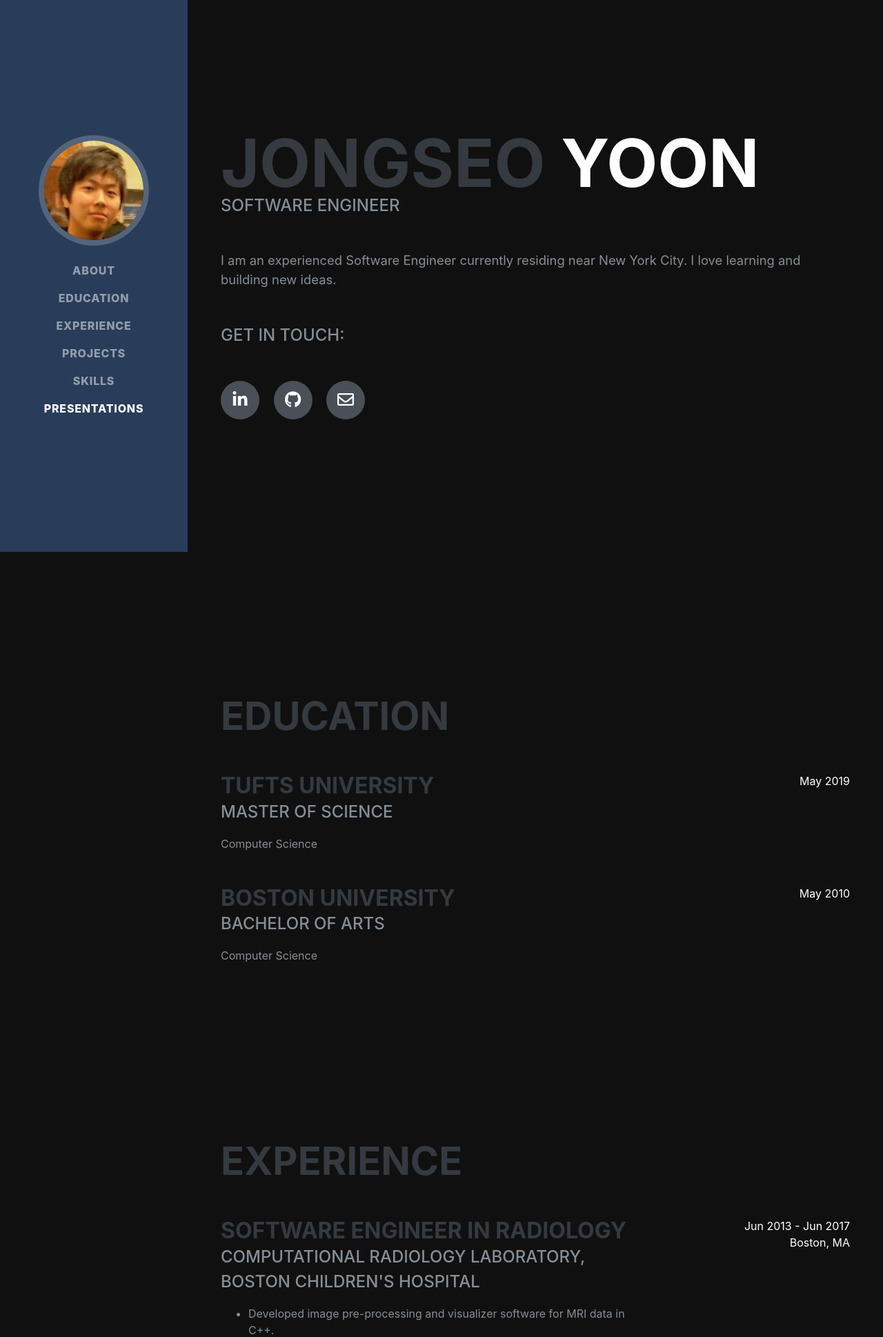
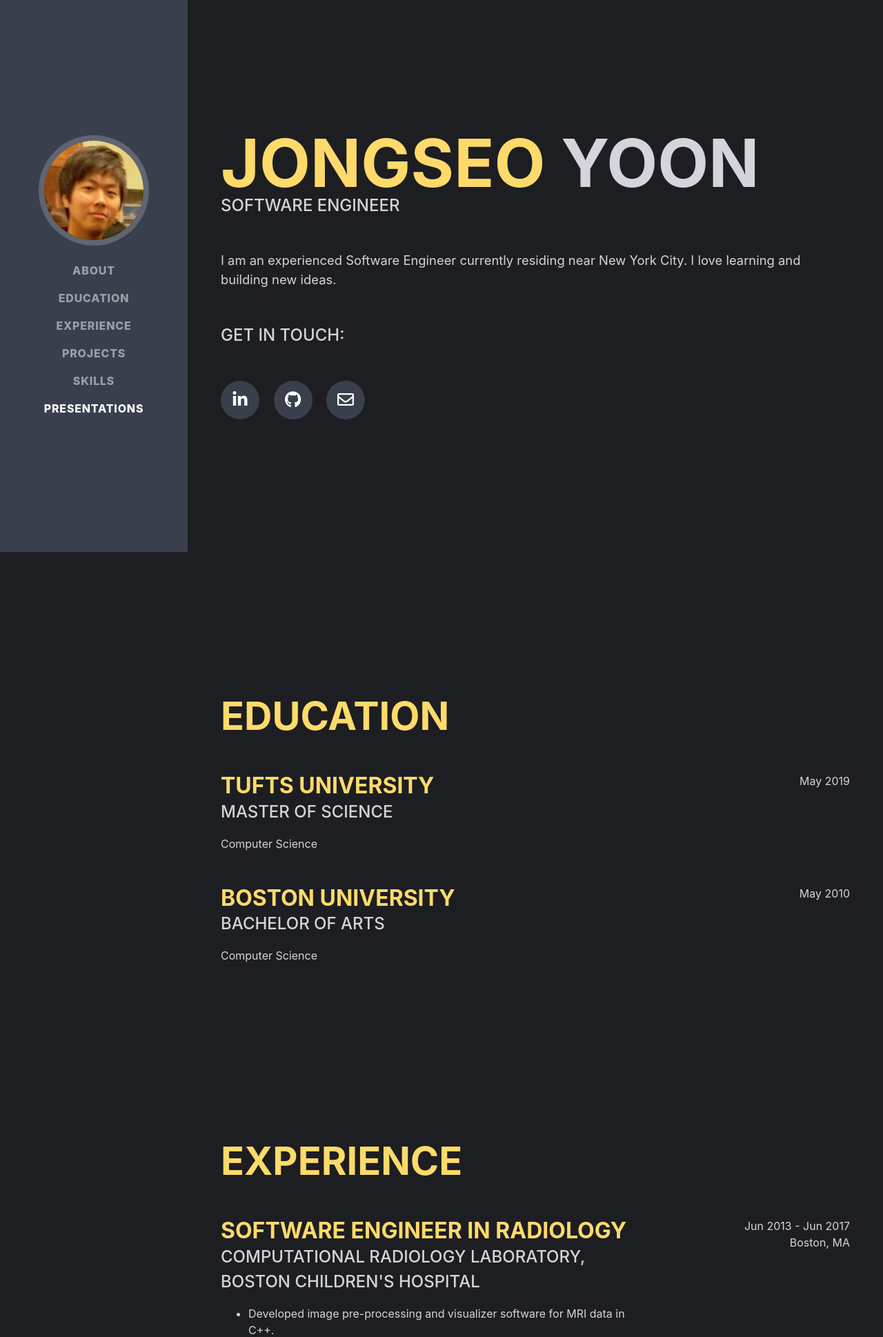
Before and after one commit to js0823/portfolio, a Django app: page / in a window 1280 px wide. Shown: the top 1938 px of the page at 69% size. Run offline with Django 3.2, Linux system fonts and the light colour scheme; some libraries are stand-ins or nearby versions; some web fonts are replaced.

Commit message:
Style change

```diff
--- a/personal_portfolio/static/personal_portfolio/css/resume.css
+++ b/personal_portfolio/static/personal_portfolio/css/resume.css
@@ -7,8 +7,8 @@
 body {
   font-family: 'Muli', -apple-system, BlinkMacSystemFont, 'Segoe UI', Roboto, 'Helvetica Neue', Arial, sans-serif, 'Apple Color Emoji', 'Segoe UI Emoji', 'Segoe UI Symbol', 'Noto Color Emoji';
   padding-top: 54px;
-  color: #868E96;
-  background-color: #101010;
+  color: #d4d4dc;
+  background-color: #1d1e22;
 }
 
 @media (min-width: 992px) {
@@ -27,7 +27,7 @@ h6 {
   font-family: 'Saira Extra Condensed', -apple-system, BlinkMacSystemFont, 'Segoe UI', Roboto, 'Helvetica Neue', Arial, sans-serif, 'Apple Color Emoji', 'Segoe UI Emoji', 'Segoe UI Symbol', 'Noto Color Emoji';
   font-weight: 700;
   text-transform: uppercase;
-  color: #343A40;
+  color: #feda6a;
 }
 
 h1 {
@@ -59,7 +59,7 @@ p.lead {
   display: inline-block;
   height: 3.5rem;
   width: 3.5rem;
-  background-color: #495057;
+  background-color: #393f4d;
   color: #fff !important;
   border-radius: 100%;
   text-align: center;
@@ -73,7 +73,7 @@ p.lead {
 }
 
 .social-icons a:hover {
-  background-color: #293D5A;
+  background-color: #feda6a;
 }
 
 .dev-icons {
@@ -161,17 +161,17 @@ section.resume-section .resume-item .resume-date .resume-loc {
 }
 
 .bg-primary {
-  background-color: #293D5A !important;
+  background-color: #393f4d !important;
 }
 
 .text-primary {
-  color: #FFFFFF !important;
+  color: #d4d4dc !important;
 }
 
 a {
-  color: #FFFFFF;
+  color: #feda6a;
 }
 
 a:hover, a:focus, a:active {
-  color: #495057;
+  color: #d4d4dc;
 }
--- a/personal_portfolio/templates/personal_portfolio/education.html
+++ b/personal_portfolio/templates/personal_portfolio/education.html
@@ -26,6 +26,5 @@
         <span class="text-primary">May 2010</span>
       </div>
     </div>
-
 </div>
 {% endblock education %}
```
